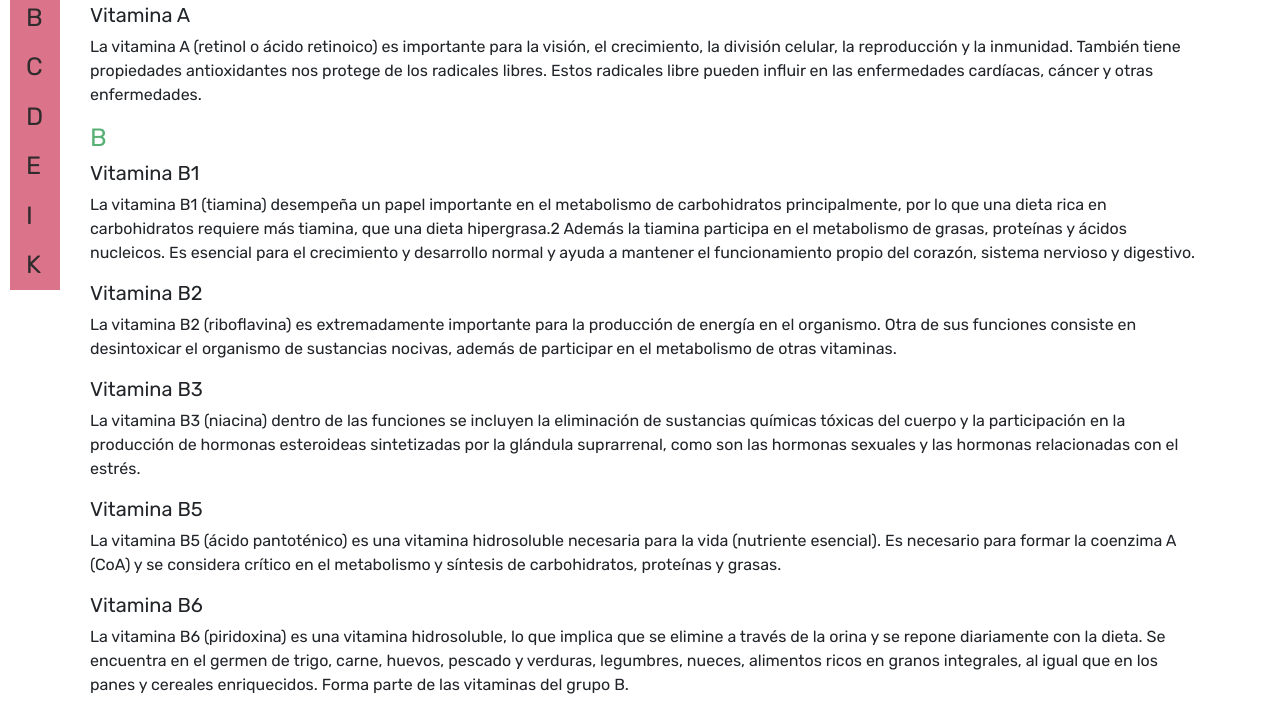
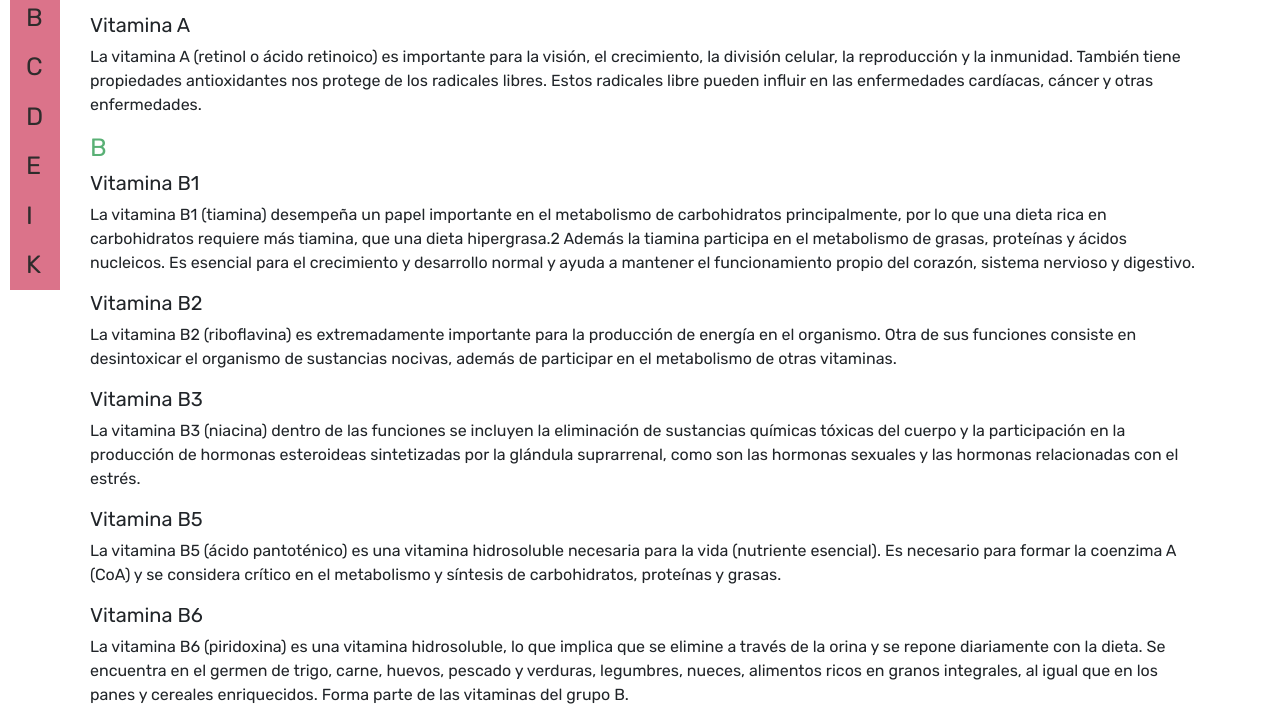
Before and after one commit to anrrid/Desafio-13---complementario, a website: page dictionary.html in a window 1280 px wide. Shown: the part 177-887 px from the top of the page. Drawn offline with nearby package versions, Linux system fonts and the light colour scheme.

Commit message:
Added padding in dictionary

```diff
--- a/scss/_styles.scss
+++ b/scss/_styles.scss
@@ -46,5 +46,5 @@ body {
     width: auto;
     margin-left: 80px;
     margin-right: 70px;
-    padding: 0px 10px;
+    padding: 10px 10px 10px 10px;
 }
```
Also changed, not shown: css/main.css.
